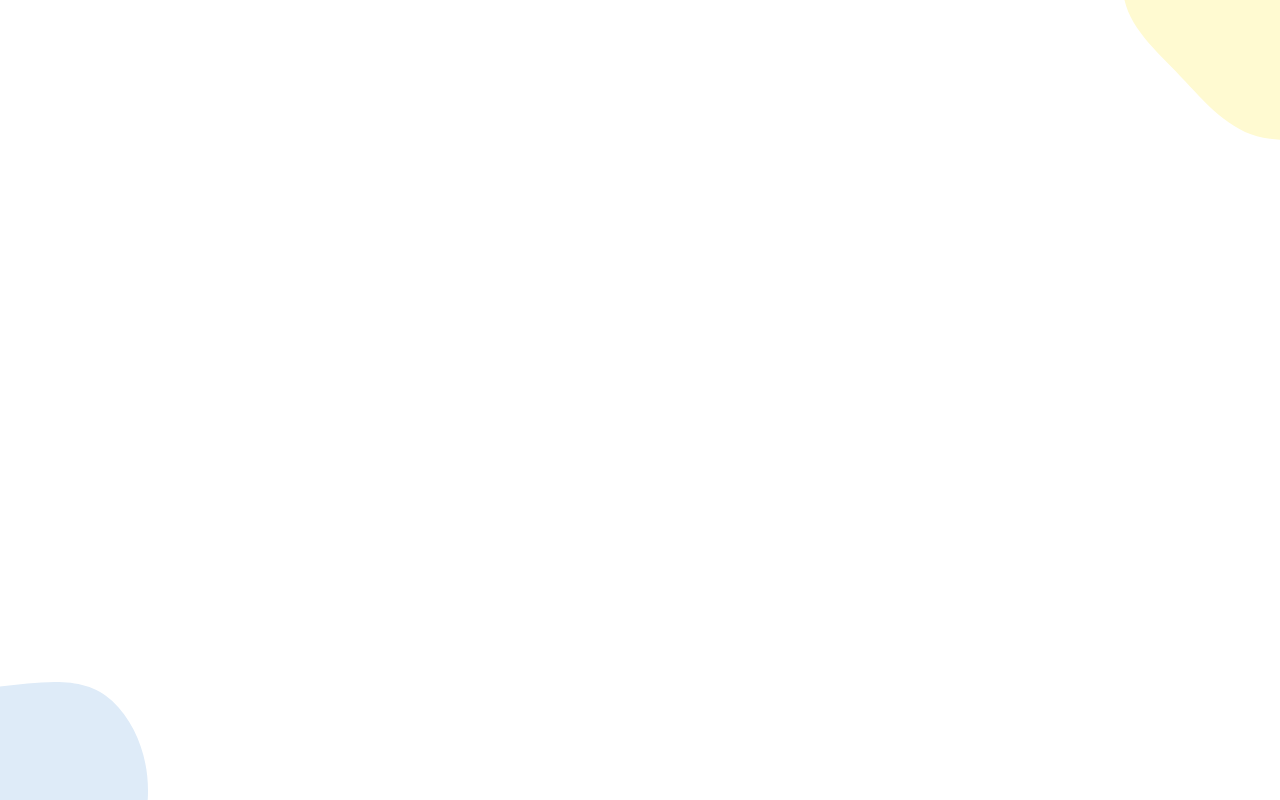
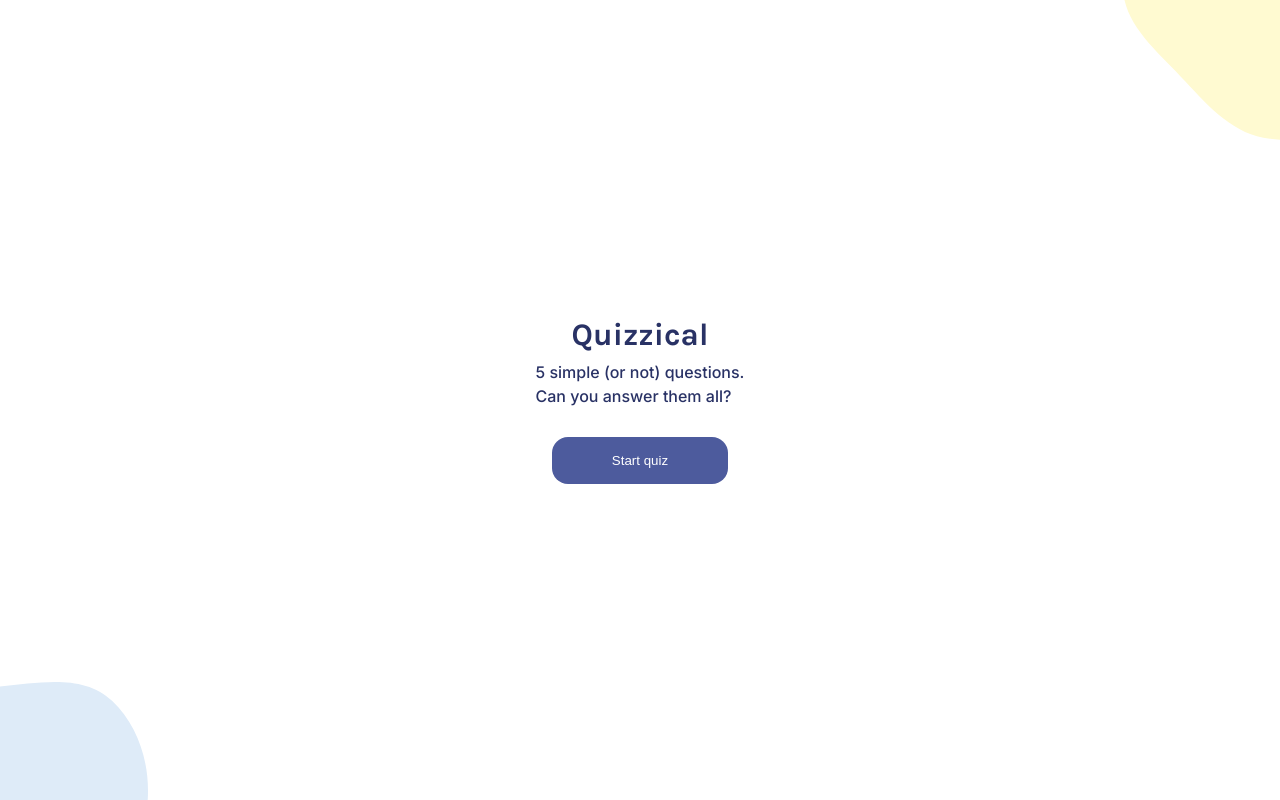
Before and after one commit to BBualdo/Quizzical-App, a React (Vite) app: page / in a window 1280 px wide. Built offline with nearby package versions, Linux system fonts and the light colour scheme.

Commit message:
Intro page

```diff
--- a/src/App.jsx
+++ b/src/App.jsx
@@ -1,9 +1,10 @@
 import React from 'react'
+import Intro from './components/Intro'
 
 export default function App() {
   return (
     <main>
-
+      <Intro />
     </main>
   )
 }
--- /dev/null
+++ b/src/components/Intro.jsx
@@ -0,0 +1,11 @@
+import React from 'react'
+
+export default function Intro() {
+  return (
+    <section className='intro-page'>
+      <h1>Quizzical</h1>
+      <p>5 simple (or not) questions.<br /> Can you answer them all?</p>
+      <button>Start quiz</button>
+    </section>
+  )
+}
--- a/src/index.css
+++ b/src/index.css
@@ -1,7 +1,8 @@
 :root {
   /* COLORS */
-  --baby-medium: hsla(210, 65%, 92%, 1);
-  --lemon-medium: hsla(54, 100%, 91%, 1);
+  --darkBlue: hsla(231, 42%, 28%, 1);
+  --nightBlue: hsla(230, 34%, 46%, 1);
+
   /* FONTS */
   --karla: 'Karla', sans-serif;
   --inter: 'Inter', sans-serif;
@@ -28,3 +29,37 @@ body {
   background-repeat: no-repeat;
   min-height: 100vh;
 }
+
+.intro-page {
+  align-items: center;
+  display: flex;
+  flex-direction: column;
+  justify-content: center;
+  height: 100vh;
+}
+
+.intro-page > h1 {
+  color: var(--darkBlue);
+  font-size: 31.25px;
+}
+
+.intro-page > p {
+  color: var(--darkBlue);
+  line-height: 24px;
+  margin-bottom: 29px;
+  margin-top: 7px;
+}
+
+.intro-page > button {
+  background-color: var(--nightBlue);
+  border: none;
+  border-radius: 16px;
+  color: white;
+  cursor: pointer;
+  padding: 16px 60px;
+  transition: opacity 0.2s;
+}
+
+.intro-page > button:hover {
+  opacity: 0.8;
+}
```
